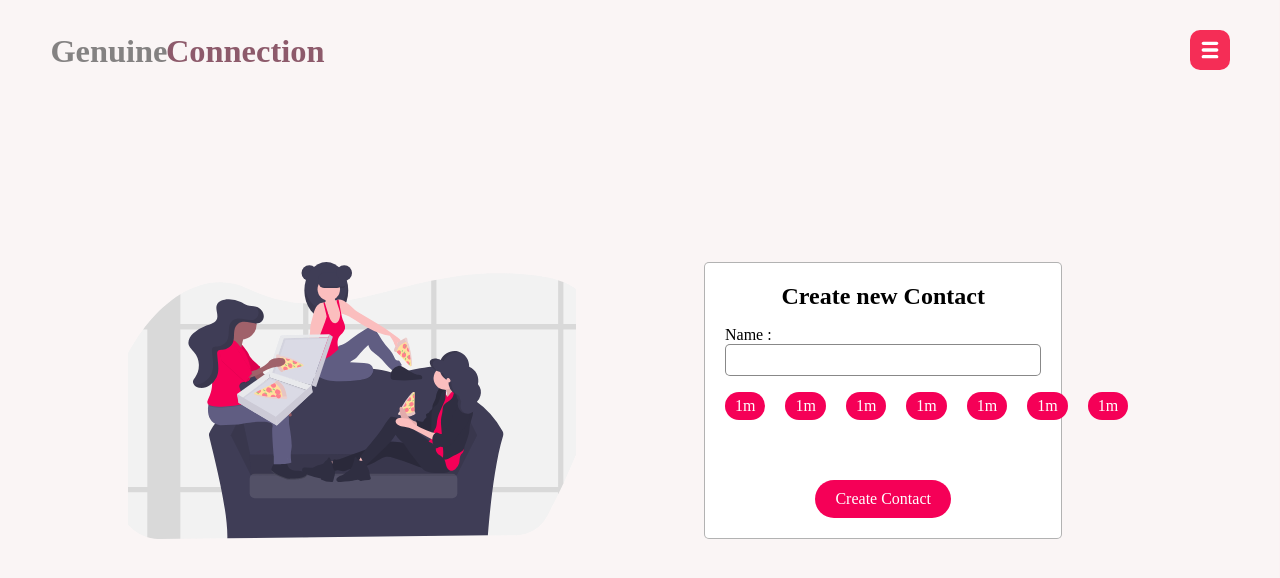
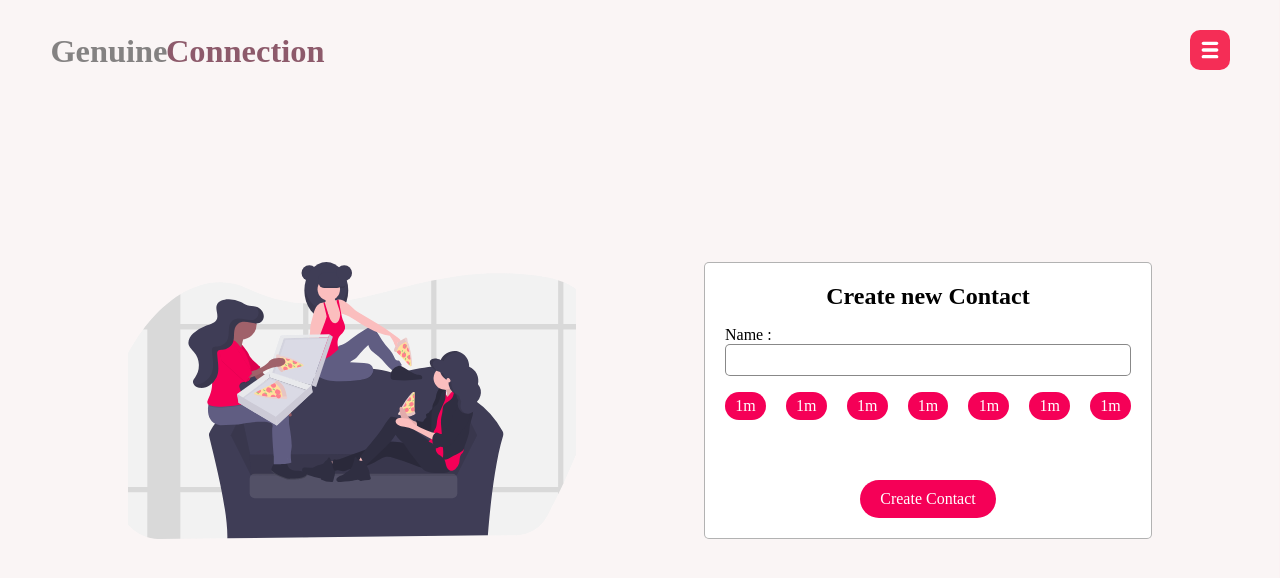
Before and after one commit to abhaykvincent/genuine-connections, a React (Create React App) app: page /contact/new in a window 1280 px wide. Shown: the top 578 px of the page. Built offline with nearby package versions, Linux system fonts and the light colour scheme.

Commit message:
new-contact initial

```diff
--- a/src/pages/newContact/newContact.scss
+++ b/src/pages/newContact/newContact.scss
@@ -18,7 +18,6 @@ $color-primary: rgba(245, 0, 87,1);
             background-position: center;
         }
         .right{
-            width: 80%;
             padding: 20px 20px;
             background-color: white;
             border: 1px solid rgba(0, 0, 0, 0.3);
```
